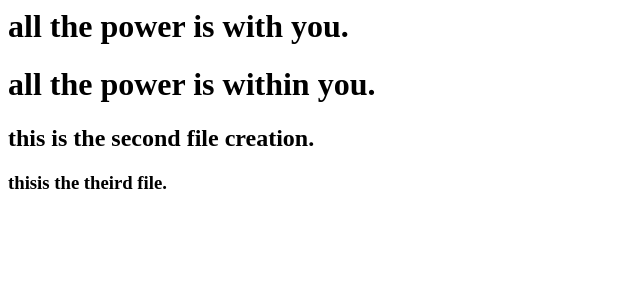
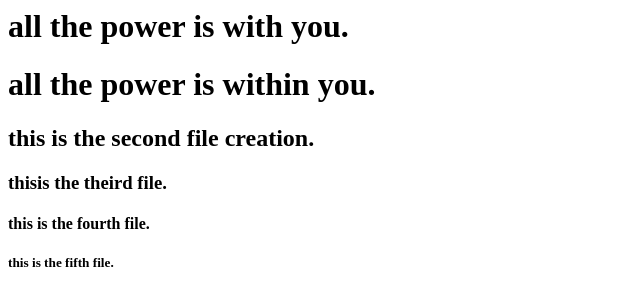
Before and after one commit to ajith199503/ajithkumar, a plain HTML site: page index.html in a window 1280 px wide. Shown: the whole page, without its empty margins (0-640 px from the left). Drawn offline with Linux system fonts and the light colour scheme.

Commit message:
added fouth and fifth file.

```diff
--- a/index.html
+++ b/index.html
@@ -8,6 +8,8 @@
 <h1>all the power is within you.</h1>
 <h2>this is the second file creation.<h2>
 		<h3>thisis the theird file.</h3>
+		<h4>this is the fourth file.</h4>
+		<h5>this is the fifth file.</h5>
 </body>
 
 </html>
```
